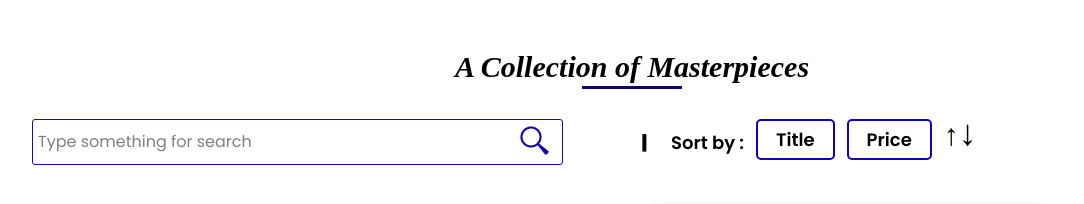
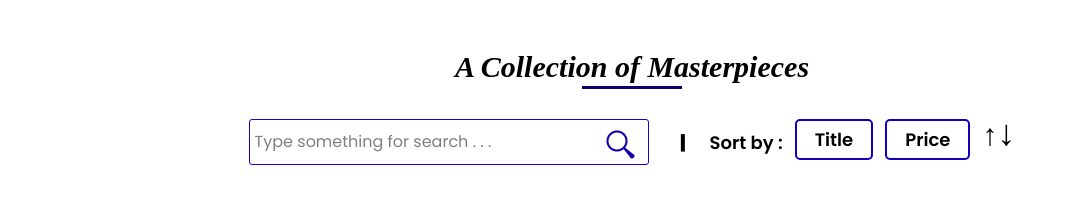
Before and after one commit to mohanapriyan2006/Artiction, a React (Vite) app in the folder frontend/artiction/: page /artworks in a window 1280 px wide. Shown: the part 1273-1477 px from the top of the page, without its empty margins (8-1092 px from the left). Built offline with nearby package versions, Linux system fonts and the light colour scheme; a web font is replaced by a local one.

Commit message:
exploreArt-v2

```diff
--- a/frontend/artiction/src/components/artworks/ExploreArt.jsx
+++ b/frontend/artiction/src/components/artworks/ExploreArt.jsx
@@ -104,16 +104,16 @@ const ExploreArt = () => {
       </div>
 
       {/* search section */}
-      <div className="filter-div flex m-10 md:flex-row md:gap-0 gap-10 flex-col">
+      <div className="filter-div place-content-center flex m-10  md:flex-row md:gap-0 gap-10 flex-col">
 
-        <form className='flex-1/2 text-end mr-5 flex'>
+        <form className=' items-end flex'>
           <input
-          placeholder='Type something for search' className='search-box' type="search" name="search" onChange={(e) => handleSearch(e)}
+          placeholder='Type something for search . . .' className='search-box sm:w-100 w-60  ' type="search" name="search" onChange={(e) => handleSearch(e)}
           value={search}
           /> <img className='h-8 w-8 sm:relative sm:ml-0 ml-2 -left-11 -top-1 cursor-pointer' src={searchI} alt="search icon" />
         </form>
 
-        <div className='flex flex-1/2 text-[18px] font-semibold gap-3 text-center justify-center md:text-start md:justify-start'>
+        <div className='flex text-[18px] font-semibold gap-3 text-center justify-center md:text-start md:justify-start'>
 
           <p className='sm:block hidden'><b className='mr-5 '>|</b> Sort by : </p>
           <button
@@ -138,7 +138,7 @@ const ExploreArt = () => {
       {/* Art listing */}
 
       {/* 2x2 Grid */}
-      <div className="flex flex-wrap items-center justify-center gap-5 mb-10">
+      <div className="flex flex-wrap items-center justify-center gap-5 sm:my-15 my-10">
         {currentItems.map((item,id) => (
           <div key={id} className="border p-5 w-100 box-shadow text-center mx-2 ">
             <img className='h-auto w-60 m-auto' src={item.img} alt={item.name} />
--- a/frontend/artiction/src/styles/Artworks.css
+++ b/frontend/artiction/src/styles/Artworks.css
@@ -3,7 +3,6 @@
     border: solid 1px #1a00db;
     border-radius: 3px;
     text-align: start;
-    width: 90%;
     margin-top: -10px;
     padding: 10px 0;
     padding-left: 5px;
```
